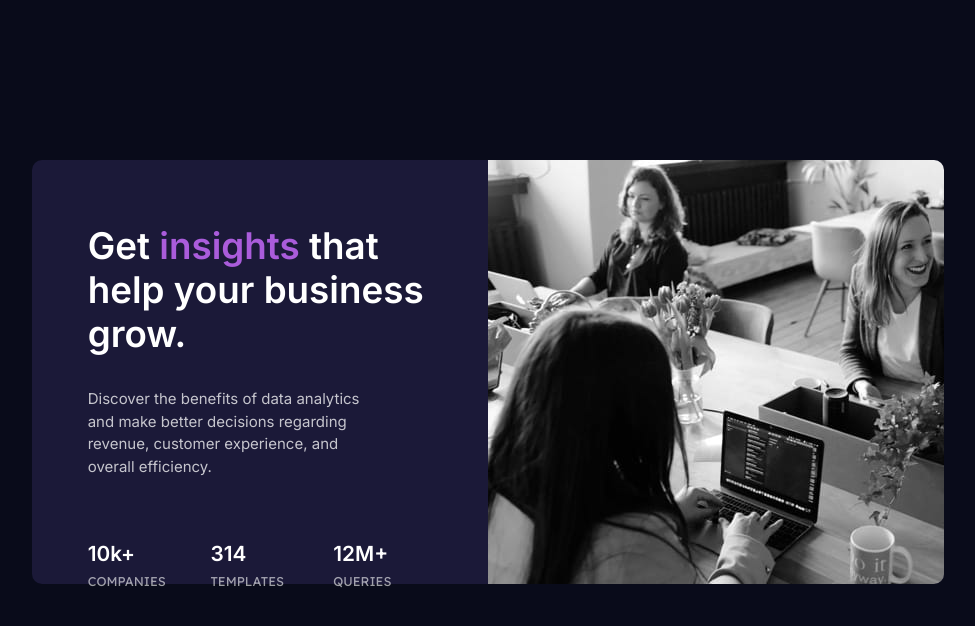
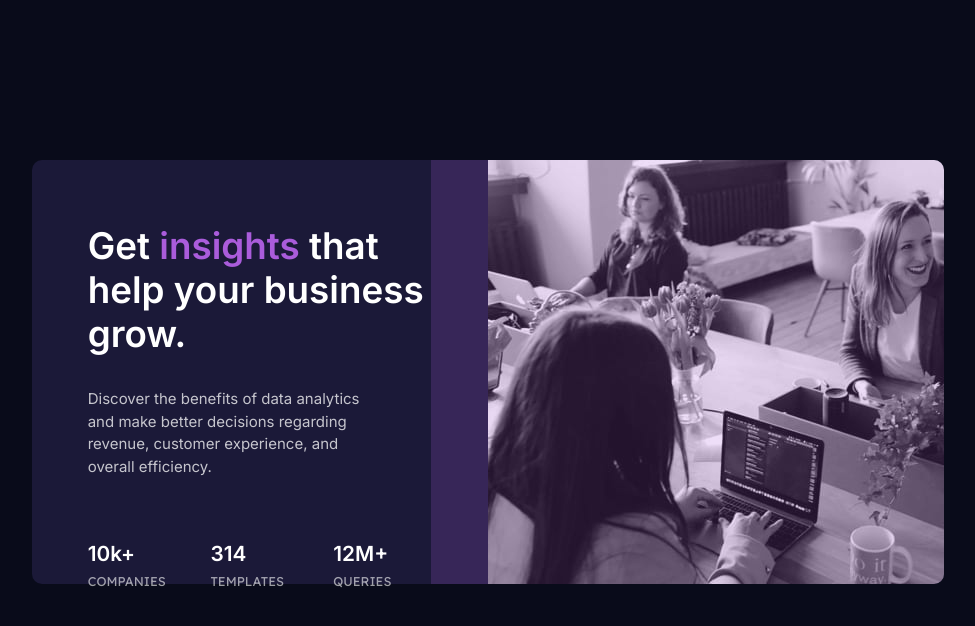
Before and after one commit to azpeitia4/Stats.preview.card, a plain HTML site: page index.html in a window 1280 px wide. Shown: the whole page, without its empty margins (152-1127 px from the left). Drawn offline with nearby package versions, Linux system fonts and the light colour scheme.

Commit message:
Add files via upload

```diff
--- a/styles.css
+++ b/styles.css
@@ -70,6 +70,17 @@
 	background-image: url(images/image-header-desktop.jpg);
 }
 
+.container:before {
+  content: "";
+  display: block;
+  position: fixed;
+  width: 513.359px;
+  right: 14.34%;
+  height: 424px;
+  background: hsl(277, 64%, 61%);
+  opacity: 20%;
+  border-radius: 0 10px 10px 0;
+
 /*img {
 	position: relative;
 	width: 100%;
```
